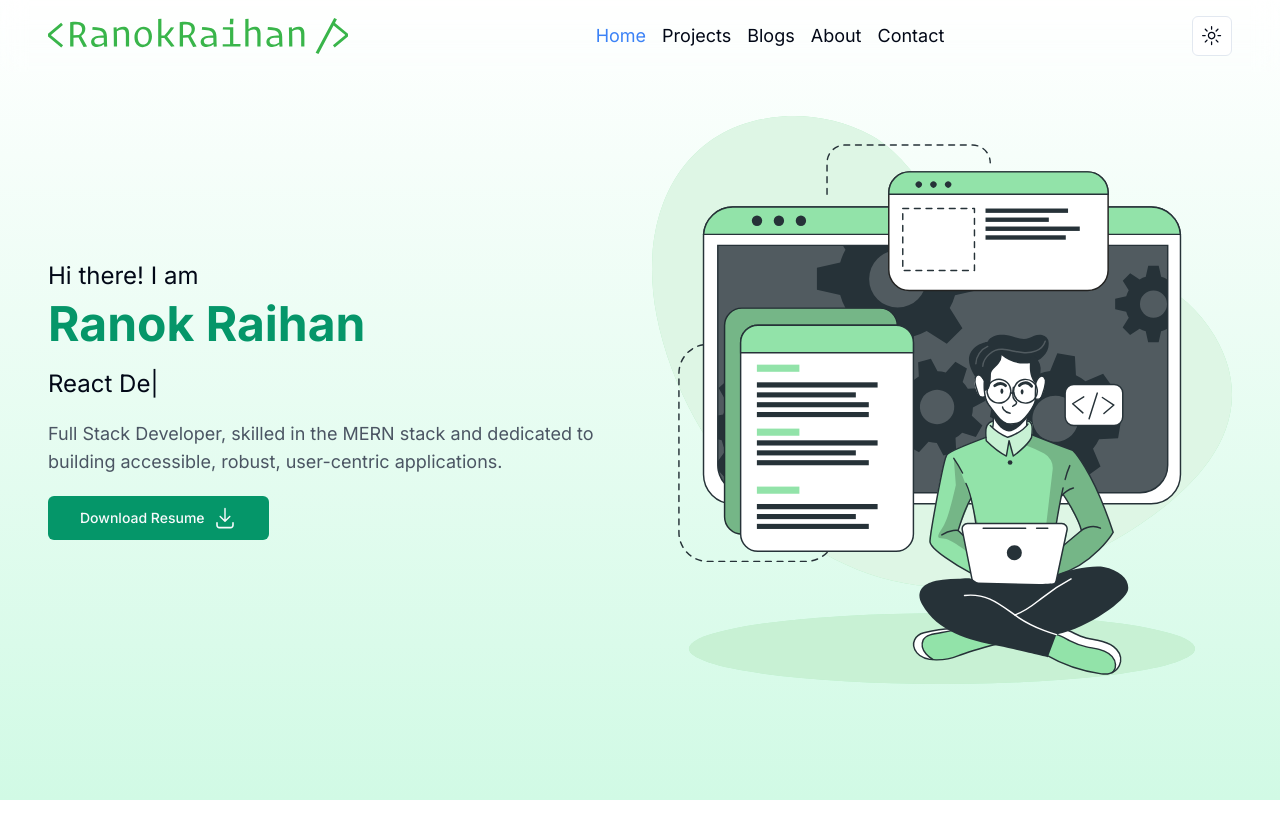
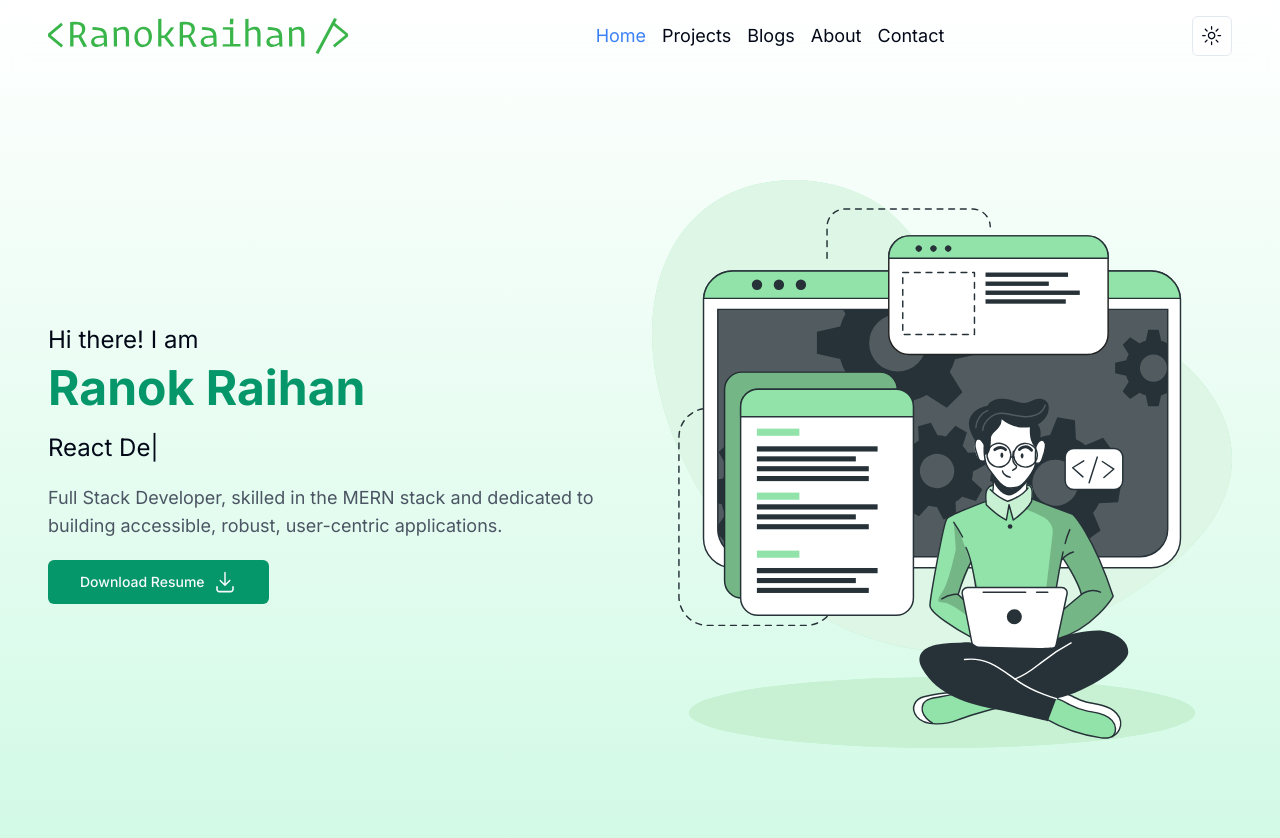
Before and after one commit to RanokRaihan/personal-website, a Next.js app: page / in a window 1280 px wide. Shown: the top 838 px of the page. Before the commit the page ends 800 px from the top, so only its background shows below. Built offline with nearby package versions, Linux system fonts and the light colour scheme.

Commit message:
navbar fixed

```diff
--- a/components/Navbar.tsx
+++ b/components/Navbar.tsx
@@ -6,7 +6,7 @@ import { ModeToggle } from "./ThemeToggleButton";
 
 const Navbar: React.FC = () => {
   return (
-    <header className=" p-4 fixed top-0 left-0 w-full z-10 backdrop-blur-md dark:bg-slate-900/5 bg-white/5">
+    <header className=" p-4  fixed top-0 left-0 w-full z-10 backdrop-blur-md dark:bg-slate-900/5 bg-white/5">
       <div className="flex items-center justify-between container mx-auto">
         <Link href="/">
           <Image
--- a/components/home/HeroSerction.tsx
+++ b/components/home/HeroSerction.tsx
@@ -13,7 +13,7 @@ const HeroSection: React.FC<Props> = (props) => {
   // Implement your component logic here
 
   return (
-    <section className="w-full bg-gradient-to-t dark:from-emerald-950 dark:to-slate-800 from-emerald-100 ">
+    <section className="w-full bg-gradient-to-t dark:from-emerald-950 dark:to-slate-800 from-emerald-100 pt-16">
       <div className="container mx-auto min-h-screen  flex flex-col md:flex-row items-center md:justify-between  justify-center gap-6 p-6 md:p-12">
         <div className="md:w-1/2  text-center md:text-left md:space-y-5 space-y-4">
           <div>
```
